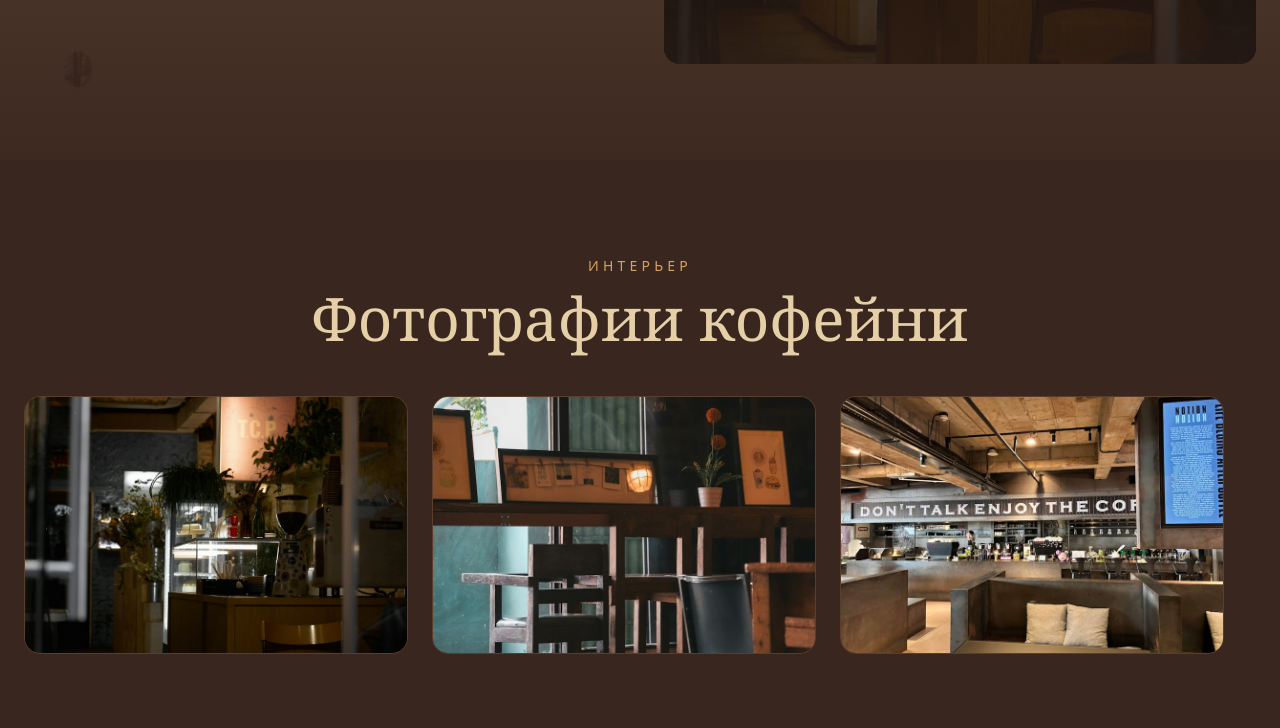
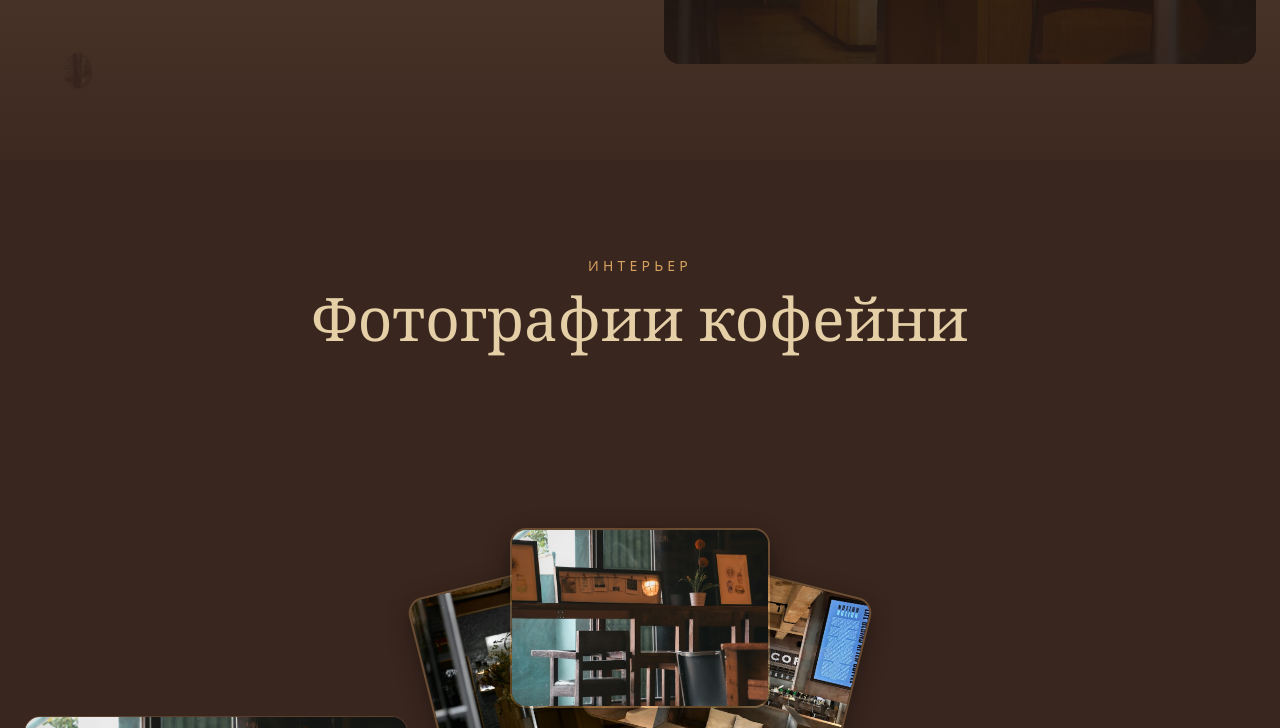
Before and after one commit to tomg28240-hue/cinder-coffee, a plain HTML site: page index.html in a window 1280 px wide. Shown: the part 2072-2800 px from the top of the page. Drawn offline with nearby package versions, Linux system fonts and the light colour scheme.

Commit message:
Card fan gallery: CSS-only hover spread effect

```diff
--- a/css/style.css
+++ b/css/style.css
@@ -112,7 +112,88 @@ body.js-loaded .reveal.visible {
 /* Smooth transitions */
 * { transition-timing-function: cubic-bezier(0.23, 1, 0.32, 1); }
 
-/* Horizontal gallery */
+/* Card fan gallery */
+.card-fan {
+  position: relative;
+  width: 100%;
+  height: 320px;
+  display: flex;
+  justify-content: center;
+  align-items: flex-end;
+  margin: 0 auto;
+  perspective: 1000px;
+}
+.card {
+  position: absolute;
+  width: 260px;
+  height: 180px;
+  border-radius: 16px;
+  overflow: hidden;
+  box-shadow: 0 8px 24px rgba(0, 0, 0, 0.4);
+  transition: transform 0.45s cubic-bezier(0.34, 1.56, 0.64, 1), box-shadow 0.45s ease;
+  transform-origin: bottom center;
+  cursor: pointer;
+  border: 2px solid rgba(214, 161, 96, 0.3);
+}
+.card img {
+  width: 100%;
+  height: 100%;
+  object-fit: cover;
+  display: block;
+}
+.card:nth-child(1) {
+  transform: rotate(-14deg) translateX(-70px) translateY(12px);
+  z-index: 1;
+}
+.card:nth-child(2) {
+  transform: rotate(0deg) translateX(0) translateY(-8px);
+  z-index: 2;
+}
+.card:nth-child(3) {
+  transform: rotate(14deg) translateX(70px) translateY(12px);
+  z-index: 1;
+}
+
+.card-fan:hover .card:nth-child(1) {
+  transform: rotate(-22deg) translateX(-130px) translateY(0px);
+  z-index: 1;
+}
+.card-fan:hover .card:nth-child(2) {
+  transform: rotate(0deg) translateX(0) translateY(-24px);
+  z-index: 2;
+}
+.card-fan:hover .card:nth-child(3) {
+  transform: rotate(22deg) translateX(130px) translateY(0px);
+  z-index: 1;
+}
+
+.card:hover {
+  transform: rotate(0deg) scale(1.12) translateY(-24px) !important;
+  z-index: 10 !important;
+  box-shadow: 0 24px 48px rgba(0, 0, 0, 0.5), 0 0 0 2px #d6a160;
+}
+
+/* Mobile: tap to spread */
+@media (hover: none) {
+  .card-fan:active .card:nth-child(1) {
+    transform: rotate(-22deg) translateX(-130px) translateY(0px);
+    z-index: 1;
+  }
+  .card-fan:active .card:nth-child(2) {
+    transform: rotate(0deg) translateX(0) translateY(-24px);
+    z-index: 2;
+  }
+  .card-fan:active .card:nth-child(3) {
+    transform: rotate(22deg) translateX(130px) translateY(0px);
+    z-index: 1;
+  }
+  .card:active {
+    transform: rotate(0deg) scale(1.12) translateY(-24px) !important;
+    z-index: 10 !important;
+  }
+}
+
+/* Horizontal gallery (legacy) */
 .h-scroll {
   scroll-behavior: smooth;
   -webkit-overflow-scrolling: touch;
--- a/index.html
+++ b/index.html
@@ -11,7 +11,7 @@
   <link href="https://fonts.googleapis.com/css2?family=Playfair+Display:wght@400;600;700&family=Inter:wght@300;400;500;600&display=swap" rel="stylesheet" />
   <script src="https://cdnjs.cloudflare.com/ajax/libs/gsap/3.12.5/gsap.min.js"></script>
   <script src="https://cdnjs.cloudflare.com/ajax/libs/gsap/3.12.5/ScrollTrigger.min.js"></script>
-  <link rel="stylesheet" href="css/style.css?v=6" />
+  <link rel="stylesheet" href="css/style.css?v=7" />
 </head>
 <body class="bg-[#39261e] text-[#e5cfa7] font-sans antialiased overflow-x-hidden">
   <!-- Header -->
@@ -153,10 +153,17 @@
         <h2 class="font-serif text-4xl md:text-6xl text-[#e5cfa7]">Фотографии кофейни</h2>
 
       </div>
-      <div class="h-scroll flex gap-6 overflow-x-auto pb-8 snap-x snap-mandatory" style="scrollbar-width: thin; scrollbar-color: #d6a160 #39261e;">
-        <div class="snap-center shrink-0 w-80 md:w-96 rounded-2xl overflow-hidden border border-[#d6a160]/20 reveal">
-          <img src="images/gallery-1.jpg" alt="Интерьер 1" class="w-full h-64 object-cover hover:scale-105 transition-transform duration-500" />
+      <div class="card-fan reveal">
+        <div class="card">
+          <img src="images/gallery-1.jpg" alt="Интерьер 1" />
         </div>
+        <div class="card">
+          <img src="images/gallery-2.jpg" alt="Интерьер 2" />
+        </div>
+        <div class="card">
+          <img src="images/gallery-3.jpg" alt="Интерьер 3" />
+        </div>
+      </div>
         <div class="snap-center shrink-0 w-80 md:w-96 rounded-2xl overflow-hidden border border-[#d6a160]/20 reveal">
           <img src="images/gallery-2.jpg" alt="Интерьер 2" class="w-full h-64 object-cover hover:scale-105 transition-transform duration-500" />
         </div>
```
